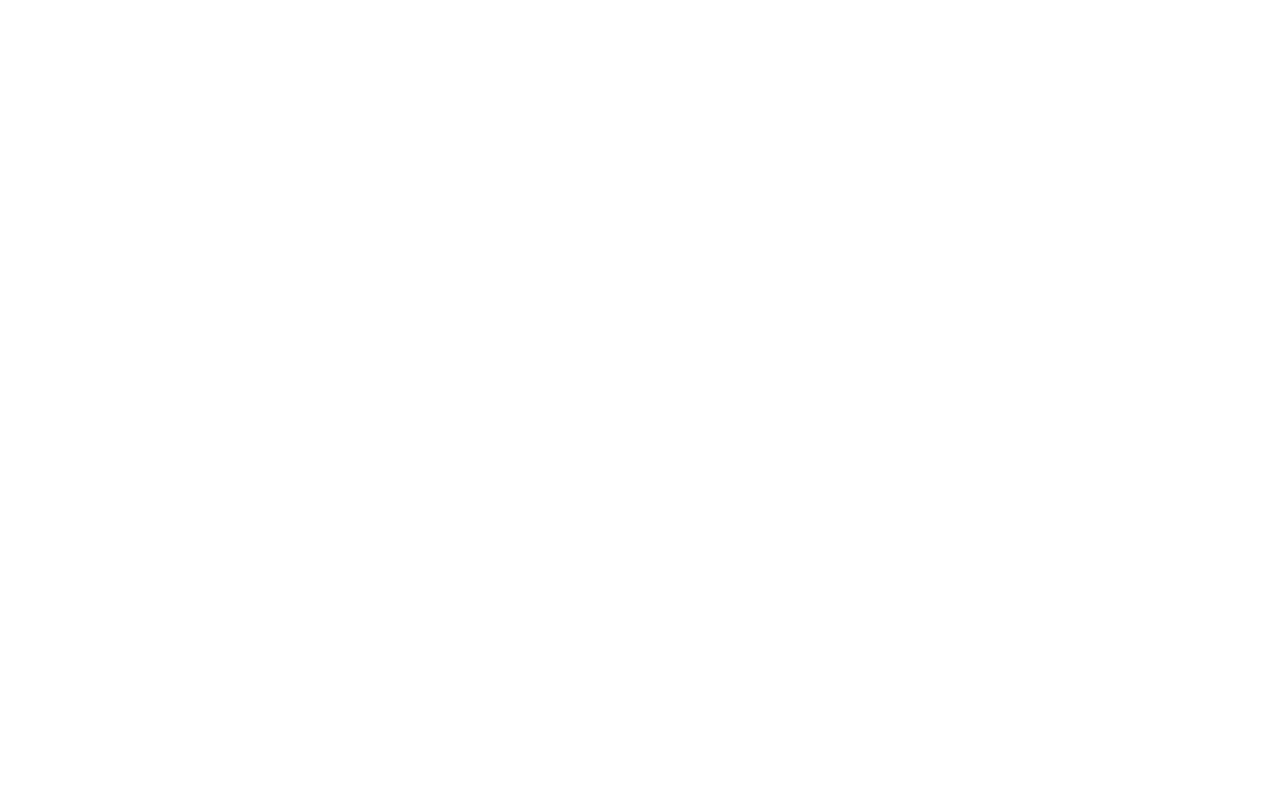
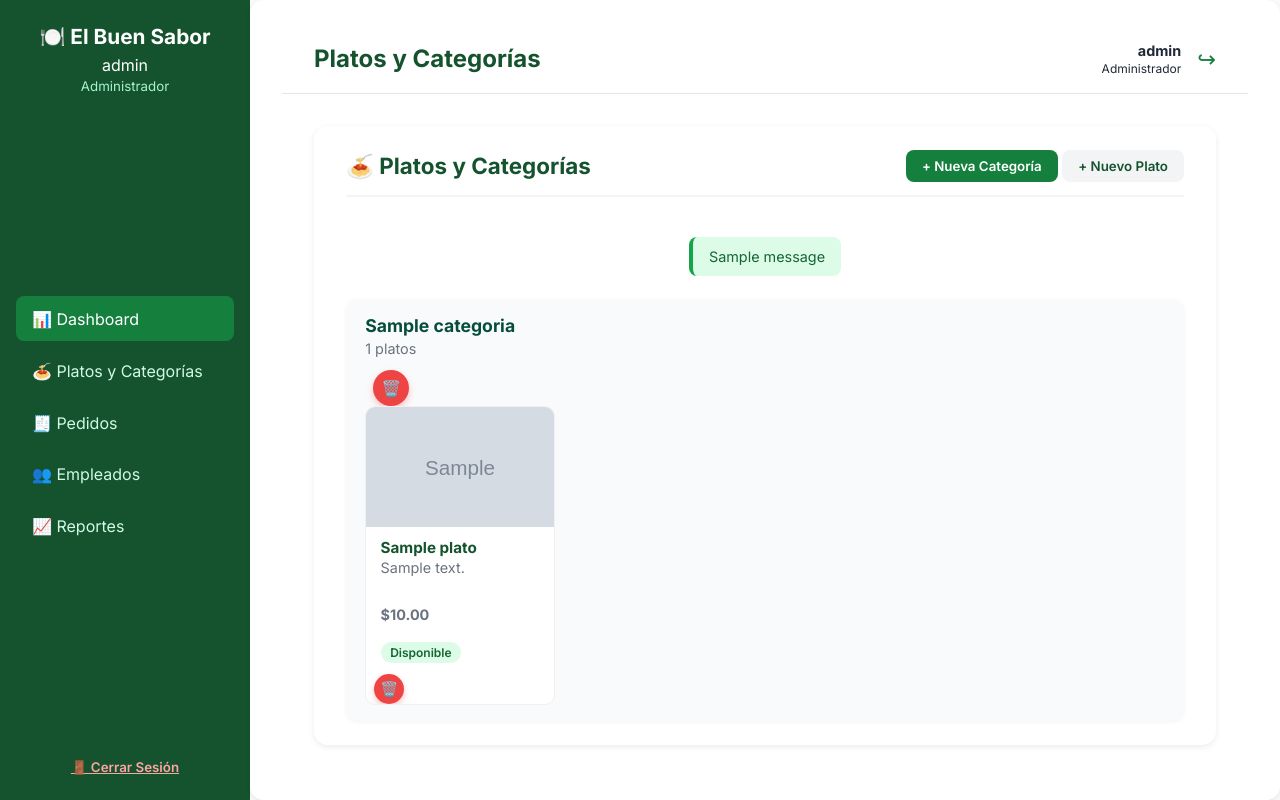
Before and after one commit to AndryusDev/proyecto_equipo, a Django app: page /panel/platos/ in a window 1280 px wide. Before the commit the page is empty. Run offline with Django 5.2, Linux system fonts and the light colour scheme; a user stored in the database is signed in; data comes from the database, SQL or seed files in the repository; both versions use the stored data as it was after the commit; tables that the repository leaves empty hold one stand-in row (values such as "Sample post"); grey boxes marked "Sample" are stand-in pictures; one stand-in notice (Sample message) is shown.

Commit message:
arreglando platos y comidas

```diff
--- a/italian_cuisine_app/static/css/platos_categorias.css
+++ b/italian_cuisine_app/static/css/platos_categorias.css
@@ -252,3 +252,118 @@
 .mensaje.success { background: #dcfce7; color: #166534; }
 .mensaje.warning { background: #fef3c7; color: #92400e; }
 .mensaje.error { background: #fee2e2; color: #991b1b; }
+
+/* === BOTONES DE ELIMINAR (mejorados) === */
+.btn-delete,
+.btn-delete-mini {
+  background: linear-gradient(145deg, #f87171, #dc2626);
+  color: white;
+  border: none;
+  border-radius: 50%;
+  width: 34px;
+  height: 34px;
+  font-size: 1.1rem;
+  display: flex;
+  align-items: center;
+  justify-content: center;
+  cursor: pointer;
+  transition: all 0.2s ease-in-out;
+  box-shadow: 0 3px 6px rgba(220, 38, 38, 0.25);
+}
+
+.btn-delete:hover,
+.btn-delete-mini:hover {
+  background: linear-gradient(145deg, #dc2626, #b91c1c);
+  transform: scale(1.1);
+  box-shadow: 0 5px 10px rgba(220, 38, 38, 0.4);
+}
+
+/* Variante más pequeña para los platos */
+.btn-delete-mini {
+  width: 30px;
+  height: 30px;
+  font-size: 1rem;
+}
+
+/* Posicionamiento más limpio dentro de las tarjetas */
+.categoria-header form,
+.plato-card form {
+  display: inline-block;
+  margin-left: 8px;
+}
+
+/* === BOTONES DE ELIMINAR MEJORADOS === */
+.btn-delete,
+.btn-delete-mini {
+  background: #ef4444;
+  color: white;
+  border: none;
+  border-radius: 50%;
+  width: 36px;
+  height: 36px;
+  font-size: 1rem;
+  display: flex;
+  align-items: center;
+  justify-content: center;
+  cursor: pointer;
+  transition: all 0.25s ease;
+  box-shadow: 0 3px 6px rgba(239, 68, 68, 0.3);
+}
+
+.btn-delete:hover,
+.btn-delete-mini:hover {
+  background: #dc2626;
+  transform: scale(1.1);
+  box-shadow: 0 5px 10px rgba(220, 38, 38, 0.4);
+}
+
+/* Variante más pequeña */
+.btn-delete-mini {
+  width: 30px;
+  height: 30px;
+  font-size: 0.9rem;
+}
+
+/* Animación de “shake” suave en error */
+@keyframes shake {
+  0%, 100% { transform: translateX(0); }
+  25% { transform: translateX(-3px); }
+  75% { transform: translateX(3px); }
+}
+
+.mensaje.error {
+  animation: shake 0.3s ease;
+}
+
+.mensajes {
+  margin: 1rem 0;
+  text-align: center;
+}
+
+.mensaje {
+  padding: 0.7rem 1rem;
+  border-radius: 8px;
+  margin-bottom: 0.4rem;
+  font-size: 0.9rem;
+  font-weight: 500;
+  display: inline-block;
+  animation: fadeIn 0.3s ease-in-out;
+}
+
+.mensaje.success {
+  background: #dcfce7;
+  color: #166534;
+  border-left: 4px solid #16a34a;
+}
+
+.mensaje.warning {
+  background: #fef9c3;
+  color: #92400e;
+  border-left: 4px solid #facc15;
+}
+
+.mensaje.error {
+  background: #fee2e2;
+  color: #991b1b;
+  border-left: 4px solid #ef4444;
+}
--- a/italian_cuisine_app/templates/panel/platos_categorias.html
+++ b/italian_cuisine_app/templates/panel/platos_categorias.html
@@ -0,0 +1,123 @@
+{% extends 'panel_base.html' %}
+{% load static %}
+{% block titulo %}Platos y Categorías{% endblock %}
+
+{% block contenido %}
+<link rel="stylesheet" href="{% static 'css/platos_categorias.css' %}">
+
+<section class="panel">
+  <div class="panel-header">
+    <h2>🍝 Platos y Categorías</h2>
+    <div class="acciones">
+      <button class="btn-primario" onclick="abrirModal('modalCategoria')">+ Nueva Categoría</button>
+      <button class="btn-secundario" onclick="abrirModal('modalPlato')">+ Nuevo Plato</button>
+    </div>
+  </div>
+
+  {% if messages %}
+    <div class="mensajes">
+      {% for message in messages %}
+        <p class="mensaje {{ message.tags }}">{{ message }}</p>
+      {% endfor %}
+    </div>
+  {% endif %}
+
+  <div class="categorias">
+    {% for categoria in categorias %}
+      <div class="categoria-card">
+        <div class="categoria-header">
+          <div>
+            <h3>{{ categoria.nombre }}</h3>
+            <p>{{ categoria.platos.count }} platos</p>
+          </div>
+
+          <!-- ELIMINAR CATEGORÍA -->
+          <form method="post" action="{% url 'eliminar_categoria' categoria.id %}" onsubmit="return confirm('¿Eliminar la categoría {{ categoria.nombre }}?');">
+            {% csrf_token %}
+            <button type="submit" class="btn-delete">🗑️</button>
+          </form>
+        </div>
+
+        <div class="platos">
+          {% for plato in categoria.platos.all %}
+            <div class="plato-card">
+              {% if plato.imagen %}
+                <img src="{{ plato.imagen.url }}" alt="{{ plato.nombre }}">
+              {% else %}
+                <img src="{% static 'img/plato_default.jpg' %}" alt="Sin imagen">
+              {% endif %}
+
+              <div class="plato-info">
+                <h4>{{ plato.nombre }}</h4>
+                <p class="descripcion">{{ plato.descripcion|default:"Sin descripción" }}</p>
+                <p class="precio">${{ plato.precio }}</p>
+                <span class="estado {% if plato.disponible %}disponible{% else %}no-disponible{% endif %}">
+                  {% if plato.disponible %}Disponible{% else %}No disponible{% endif %}
+                </span>
+              </div>
+
+              <!-- ELIMINAR PLATO -->
+              <form method="post" action="{% url 'eliminar_plato' plato.id %}" onsubmit="return confirm('¿Eliminar el plato {{ plato.nombre }}?');">
+                {% csrf_token %}
+                <button type="submit" class="btn-delete-mini">🗑️</button>
+              </form>
+            </div>
+          {% empty %}
+            <p class="sin-platos">No hay platos en esta categoría.</p>
+          {% endfor %}
+        </div>
+      </div>
+    {% empty %}
+      <p class="sin-categorias">Aún no hay categorías creadas.</p>
+    {% endfor %}
+  </div>
+</section>
+
+<!-- MODAL: NUEVA CATEGORÍA -->
+<div id="modalCategoria" class="modal">
+  <div class="modal-content">
+    <h3>🆕 Nueva Categoría</h3>
+    <form method="post" action="{% url 'agregar_categoria' %}">
+      {% csrf_token %}
+      <input type="text" name="nombre" placeholder="Nombre de la categoría" required>
+      <button type="submit" class="btn-guardar">Guardar</button>
+      <button type="button" class="btn-cerrar" onclick="cerrarModal('modalCategoria')">Cancelar</button>
+    </form>
+  </div>
+</div>
+
+<!-- MODAL: NUEVO PLATO -->
+<div id="modalPlato" class="modal">
+  <div class="modal-content">
+    <h3>🍝 Nuevo Plato</h3>
+    <form method="post" enctype="multipart/form-data" action="{% url 'agregar_plato' %}">
+      {% csrf_token %}
+      <input type="text" name="nombre" placeholder="Nombre del plato" required>
+      <textarea name="descripcion" placeholder="Descripción"></textarea>
+      <input type="number" name="precio" step="0.01" placeholder="Precio" required>
+
+      <select name="categoria" required>
+        <option value="">Seleccione categoría</option>
+        {% for categoria in categorias %}
+          <option value="{{ categoria.id }}">{{ categoria.nombre }}</option>
+        {% endfor %}
+      </select>
+
+      <label><input type="checkbox" name="disponible" checked> Disponible</label>
+      <input type="file" name="imagen" accept="image/*">
+
+      <button type="submit" class="btn-guardar">Guardar Plato</button>
+      <button type="button" class="btn-cerrar" onclick="cerrarModal('modalPlato')">Cancelar</button>
+    </form>
+  </div>
+</div>
+
+<script>
+  function abrirModal(id) {
+    document.getElementById(id).style.display = 'flex';
+  }
+  function cerrarModal(id) {
+    document.getElementById(id).style.display = 'none';
+  }
+</script>
+{% endblock %}
--- a/italian_cuisine_app/templates/panel_base.html
+++ b/italian_cuisine_app/templates/panel_base.html
@@ -20,7 +20,7 @@
     <nav class="menu">
       {% if empleado.cargo == 'administrador' %}
         <a href="{% url 'dashboard' %}" class="activo">📊 Dashboard</a>
-        <a href="#">🍝 Platos y Categorías</a>
+        <a href="{% url 'platos_categorias' %}">🍝 Platos y Categorías</a>
         <a href="#">🧾 Pedidos</a>
         <a href="#">👥 Empleados</a>
         <a href="#">📈 Reportes</a>
--- a/italian_cuisine_app/urls.py
+++ b/italian_cuisine_app/urls.py
@@ -1,5 +1,5 @@
 from django.urls import path
-from .views import VistaLogin, VistaLogout, DashboardView, PanelPrincipalView, PlatosCategoriasView, AgregarCategoriaView, AgregarPlatoView
+from .views import VistaLogin, VistaLogout, DashboardView, PanelPrincipalView, PlatosCategoriasView, AgregarCategoriaView, AgregarPlatoView, EliminarCategoriaView, EliminarPlatoView
 from .views import VistaLogin
 from . import views
 
@@ -13,5 +13,10 @@
     path('dashboard/', DashboardView.as_view(), name='dashboard'),         # muestra el dashboard
 
     path('panel/platos/', PlatosCategoriasView.as_view(), name='platos_categorias'),
+    path('panel/platos/agregar-categoria/', AgregarCategoriaView.as_view(), name='agregar_categoria'),
+    path('panel/platos/agregar-plato/', AgregarPlatoView.as_view(), name='agregar_plato'),
+    path('panel/platos/eliminar-categoria/<int:pk>/', EliminarCategoriaView.as_view(), name='eliminar_categoria'),
+    path('panel/platos/eliminar-plato/<int:pk>/', EliminarPlatoView.as_view(), name='eliminar_plato'),
+
 
 ]
--- a/italian_cuisine_app/views.py
+++ b/italian_cuisine_app/views.py
@@ -8,6 +8,10 @@
 from django.urls import reverse_lazy
 from django.contrib.auth.mixins import LoginRequiredMixin
 from django.views.generic import TemplateView, CreateView
+from django.shortcuts import get_object_or_404
+from django.utils.decorators import method_decorator
+from django.views import View
+
 
 
 # ---------- LOGIN ----------
@@ -130,3 +134,25 @@
     def form_valid(self, form):
         messages.success(self.request, "Plato añadido correctamente.")
         return super().form_valid(form)
+
+
+@method_decorator(login_required, name='dispatch')
+class EliminarCategoriaView(View):
+    def post(self, request, pk):
+        categoria = get_object_or_404(Categoria, pk=pk)
+        if categoria.platos.exists():
+            messages.error(request, f"❌ No se puede eliminar la categoría '{categoria.nombre}' porque tiene platos asociados.")
+            return redirect('platos_categorias')
+
+        categoria.delete()
+        messages.success(request, f"🗑️ Categoría '{categoria.nombre}' eliminada correctamente.")
+        return redirect('platos_categorias')
+
+
+@method_decorator(login_required, name='dispatch')
+class EliminarPlatoView(View):
+    def post(self, request, pk):
+        plato = get_object_or_404(Plato, pk=pk)
+        plato.delete()
+        messages.success(request, f"🗑️ Plato '{plato.nombre}' eliminado correctamente.")
+        return redirect('platos_categorias')
```
Also changed, not shown: db.sqlite3, platos/Captura_de_pantalla_2025-11-01_111424.png (added).
